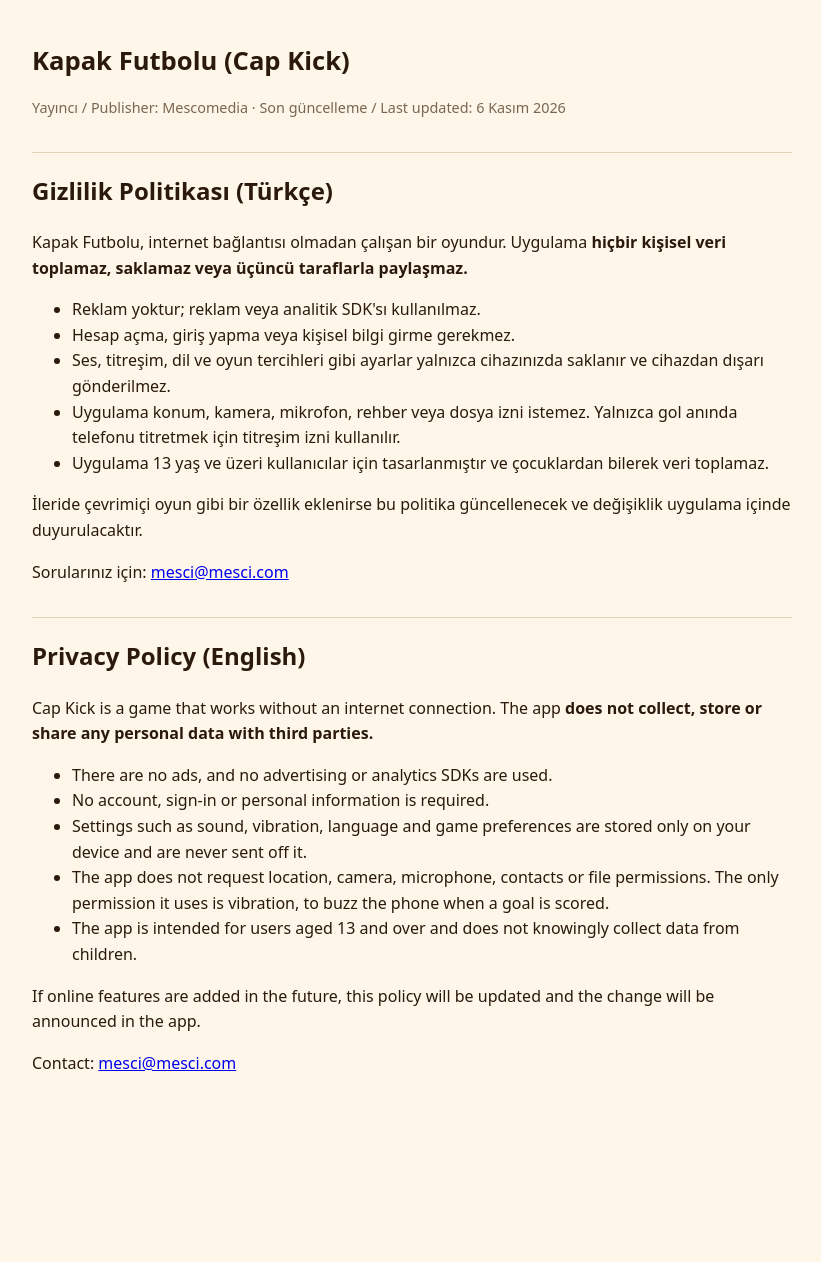
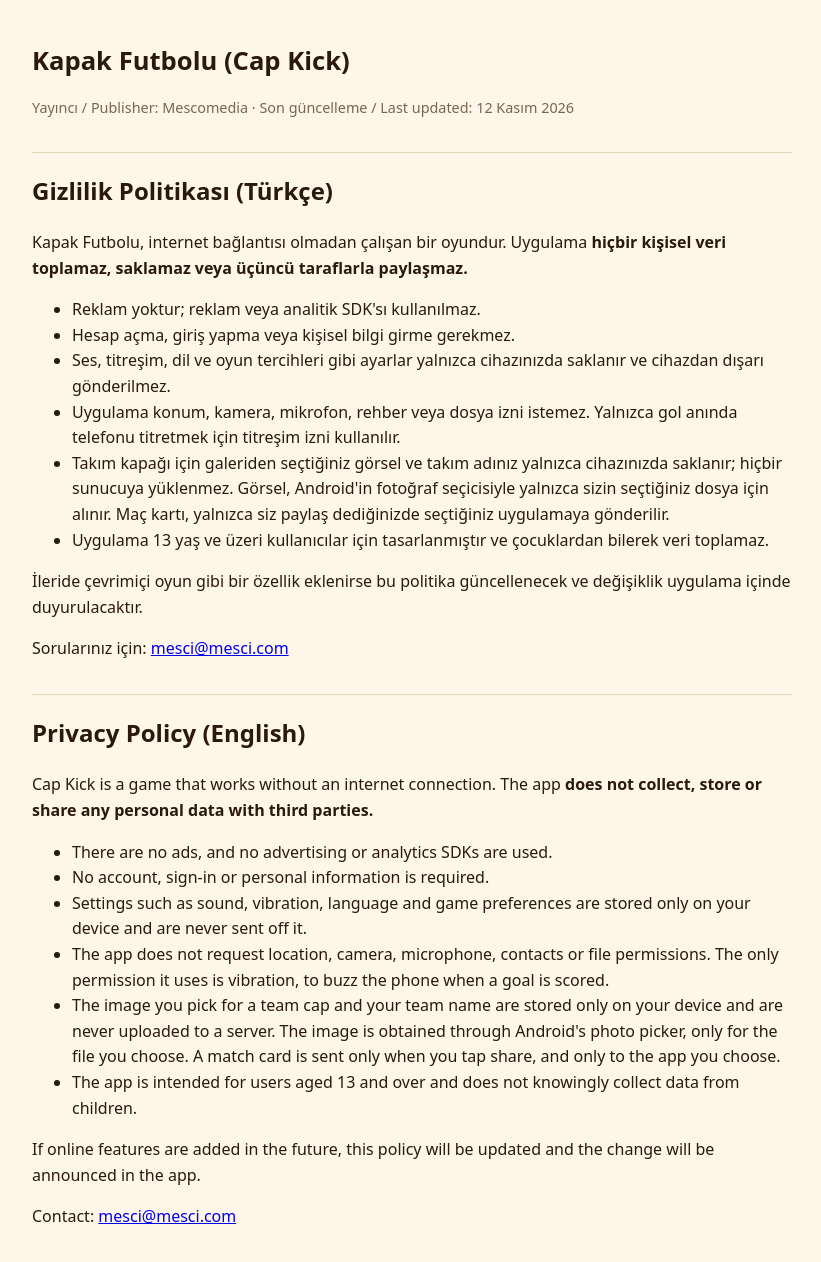
Before and after one commit to mesciman/policies, a plain HTML site: page kapak-futbolu/privacy.html in a window 1280 px wide. Shown: the whole page, without its empty margins (228-1049 px from the left). Before the commit the page ends 1116 px from the top, so only its background shows below. Drawn offline with Linux system fonts and the light colour scheme.

Commit message:
Kapak Futbolu gizlilik politikası: takım kapağı ve maç kartı paylaşımı (1.1.0)
Co-Authored-By: MesAi <noreply@mescogo.net>

```diff
--- a/kapak-futbolu/privacy.html
+++ b/kapak-futbolu/privacy.html
@@ -12,7 +12,7 @@
 </head>
 <body>
 <h1>Kapak Futbolu (Cap Kick)</h1>
-<p class="muted">Yayıncı / Publisher: Mescomedia · Son güncelleme / Last updated: 6 Kasım 2026</p>
+<p class="muted">Yayıncı / Publisher: Mescomedia · Son güncelleme / Last updated: 12 Kasım 2026</p>
 
 <h2>Gizlilik Politikası (Türkçe)</h2>
 <p>Kapak Futbolu, internet bağlantısı olmadan çalışan bir oyundur. Uygulama <strong>hiçbir kişisel veri toplamaz, saklamaz veya üçüncü taraflarla paylaşmaz.</strong></p>
@@ -21,6 +21,7 @@
   <li>Hesap açma, giriş yapma veya kişisel bilgi girme gerekmez.</li>
   <li>Ses, titreşim, dil ve oyun tercihleri gibi ayarlar yalnızca cihazınızda saklanır ve cihazdan dışarı gönderilmez.</li>
   <li>Uygulama konum, kamera, mikrofon, rehber veya dosya izni istemez. Yalnızca gol anında telefonu titretmek için titreşim izni kullanılır.</li>
+  <li>Takım kapağı için galeriden seçtiğiniz görsel ve takım adınız yalnızca cihazınızda saklanır; hiçbir sunucuya yüklenmez. Görsel, Android'in fotoğraf seçicisiyle yalnızca sizin seçtiğiniz dosya için alınır. Maç kartı, yalnızca siz paylaş dediğinizde seçtiğiniz uygulamaya gönderilir.</li>
   <li>Uygulama 13 yaş ve üzeri kullanıcılar için tasarlanmıştır ve çocuklardan bilerek veri toplamaz.</li>
 </ul>
 <p>İleride çevrimiçi oyun gibi bir özellik eklenirse bu politika güncellenecek ve değişiklik uygulama içinde duyurulacaktır.</p>
@@ -33,6 +34,7 @@
   <li>No account, sign-in or personal information is required.</li>
   <li>Settings such as sound, vibration, language and game preferences are stored only on your device and are never sent off it.</li>
   <li>The app does not request location, camera, microphone, contacts or file permissions. The only permission it uses is vibration, to buzz the phone when a goal is scored.</li>
+  <li>The image you pick for a team cap and your team name are stored only on your device and are never uploaded to a server. The image is obtained through Android's photo picker, only for the file you choose. A match card is sent only when you tap share, and only to the app you choose.</li>
   <li>The app is intended for users aged 13 and over and does not knowingly collect data from children.</li>
 </ul>
 <p>If online features are added in the future, this policy will be updated and the change will be announced in the app.</p>
```
